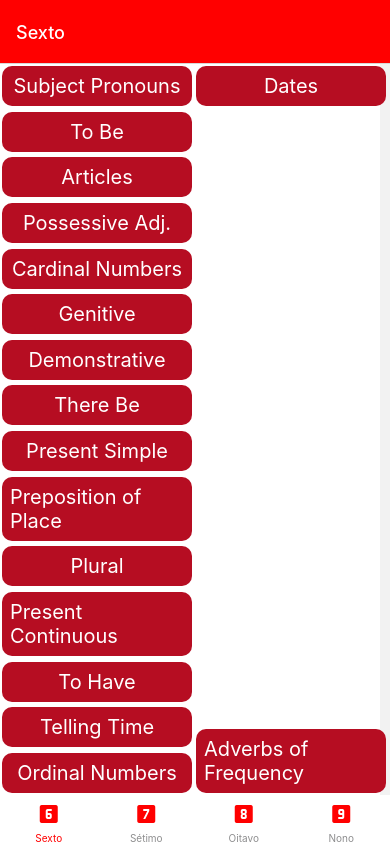
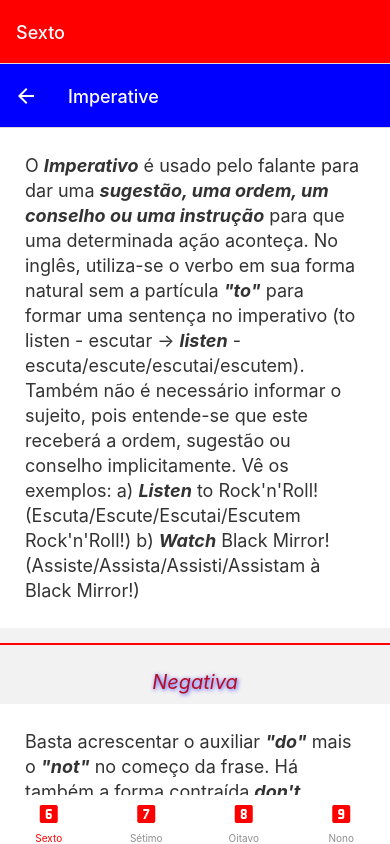
Before and after one commit to jcgsr/mar-InglesEscolar, a React Native app: screen /Imperative in a window 390 px wide. Built offline with nearby package versions, Linux system fonts and the light colour scheme.

Commit message:
imperativo done! all subjects

```diff
--- a/src/components/Sexto.js
+++ b/src/components/Sexto.js
@@ -57,6 +57,9 @@ const Sexto = () => {
   const navegaAdvFreq = () => {
     navigation.navigate("Adverbs of Frequency");
   };
+  const navegaImperative = () => {
+    navigation.navigate("Imperative");
+  };
   return (
     <View style={styles.containerSexto}>
       <TouchableOpacity style={styles.btnSexto} onPress={navegaSubjPronouns}>
@@ -113,6 +116,9 @@ const Sexto = () => {
       <TouchableOpacity style={styles.btnSexto} onPress={navegaAdvFreq}>
         <Text style={styles.txt}>Adverbs of Frequency</Text>
       </TouchableOpacity>
+      <TouchableOpacity style={styles.btnSexto} onPress={navegaImperative}>
+        <Text style={styles.txt}>Imperative</Text>
+      </TouchableOpacity>
     </View>
   );
 };
--- /dev/null
+++ b/src/components/anos/SextoSubjects/Imperative.js
@@ -0,0 +1,84 @@
+import { View, Text, ScrollView, Linking, Button } from "react-native";
+import React from "react";
+
+import styles from "../../../assets/style";
+
+const Imperative = () => {
+  return (
+    <ScrollView>
+      <Text style={styles.txtBody}>
+        O <Text style={styles.txtBold}>Imperativo</Text> é usado pelo falante
+        para dar uma{" "}
+        <Text style={styles.txtBold}>
+          sugestão, uma ordem, um conselho ou uma instrução
+        </Text>{" "}
+        para que uma determinada ação aconteça. No inglês, utiliza-se o verbo em
+        sua forma natural sem a partícula{" "}
+        <Text style={styles.txtBold}>"to"</Text> para formar uma sentença no
+        imperativo (to listen - escutar →{" "}
+        <Text style={styles.txtBold}>listen</Text> -
+        escuta/escute/escutai/escutem). Também não é necessário informar o
+        sujeito, pois entende-se que este receberá a ordem, sugestão ou conselho
+        implicitamente. Vê os exemplos: a){" "}
+        <Text style={styles.txtBold}>Listen</Text> to Rock'n'Roll!
+        (Escuta/Escute/Escutai/Escutem Rock'n'Roll!) b){" "}
+        <Text style={styles.txtBold}>Watch</Text> Black Mirror!
+        (Assiste/Assista/Assisti/Assistam à Black Mirror!)
+      </Text>
+      <Text style={styles.txtHR} />
+
+      <Text style={styles.txtH2}>Negativa</Text>
+      <Text style={styles.txtBody}>
+        Basta acrescentar o auxiliar <Text style={styles.txtBold}>"do"</Text>{" "}
+        mais o <Text style={styles.txtBold}>"not"</Text> no começo da frase. Há
+        também a forma contraída <Text style={styles.txtBold}>don't</Text>.
+        Ambas, obviamente, significam <Text style={styles.txtBold}>"não"</Text>{" "}
+        e tampouco usam "to". Exemplos: a){" "}
+        <Text style={styles.txtBold}>Do not/Don't</Text> listen to brega music,
+        please! (Não escutes/escute/escuteis/escutem brega, por favor!) b){" "}
+        <Text style={styles.txtBold}>Do not/Don't</Text> watch The Vampire
+        Diaries, please! (Não assistas/assista/assistais/assistam/ à série
+        Diários de um Vampiro, por favor!)
+      </Text>
+      <Text style={styles.txtHR} />
+      <Text style={styles.txtBody}>
+        Gostastes, bonecas?! Quereis saber mais sobre imperativo, em particular,
+        e sobre conjugação, em geral, em português, curiosas?! Ide a{" "}
+        <Button
+          title="esse site"
+          onPress={() =>
+            Linking.openURL(
+              "https://www.conjugacao.com.br/verbos-no-imperativo/"
+            )
+          }
+        />
+        para conhecer mais sobre o Imperativo em Português,{" "}
+        <Button
+          title="nesse"
+          onPress={() => Linking.openURL("https://www.conjugacao.com.br/")}
+        />{" "}
+        para conjugar qualquer verbo em nossa língua,{" "}
+        <Button
+          title="nesse outro"
+          onPress={() =>
+            Linking.openURL(
+              "https://www.wizard.com.br/idiomas/aprenda-a-usar-o-imperativo-em-ingles/"
+            )
+          }
+        />
+        aqui para ver mais sobre o imperativo em inglês, e{" "}
+        <Button
+          title="aqui"
+          onPress={() =>
+            Linking.openURL(
+              "https://conjugator.reverso.net/conjugation-english.html"
+            )
+          }
+        />{" "}
+        para conjugar qualquer verbo em inglês.
+      </Text>
+    </ScrollView>
+  );
+};
+
+export default Imperative;
--- a/src/routes/stackRoutes6.js
+++ b/src/routes/stackRoutes6.js
@@ -20,6 +20,7 @@ import Time from "../components/anos/SextoSubjects/Time";
 import Ordinals from "../components/anos/SextoSubjects/Ordinals";
 import Dates from "../components/anos/SextoSubjects/Dates";
 import AdvFreq from "../components/anos/SextoSubjects/AdvFreq";
+import Imperative from "../components/anos/SextoSubjects/Imperative";
 
 const Stack = createNativeStackNavigator();
 
@@ -252,6 +253,19 @@ const StackRoutes6 = () => {
           },
         }}
       />
+      <Stack.Screen
+        name="Imperative"
+        component={Imperative}
+        options={{
+          headerStyle: {
+            backgroundColor: "blue",
+          },
+          headerTintColor: "#fff",
+          headerTitleStyle: {
+            color: "white",
+          },
+        }}
+      />
     </Stack.Navigator>
   );
 };
```
